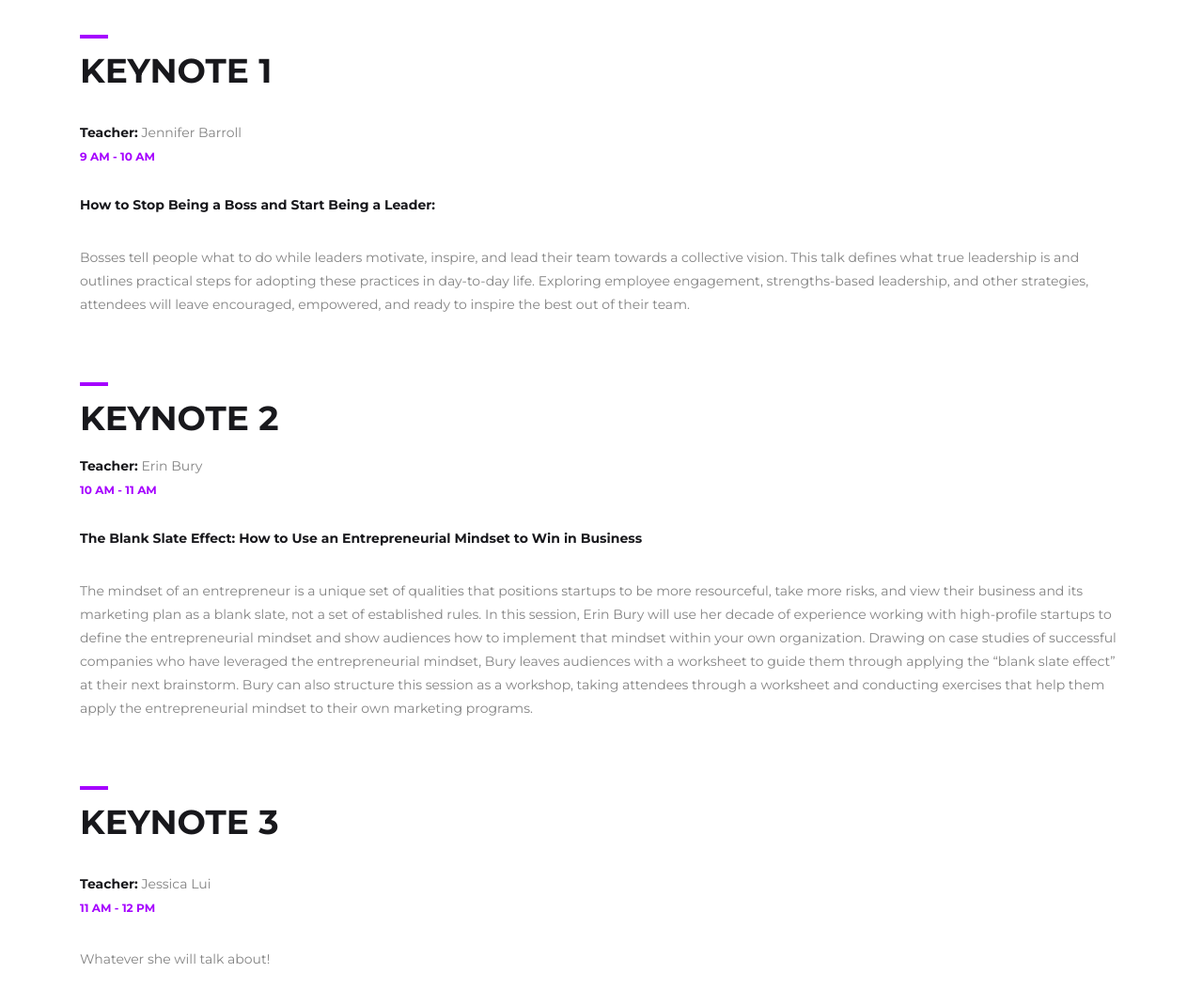
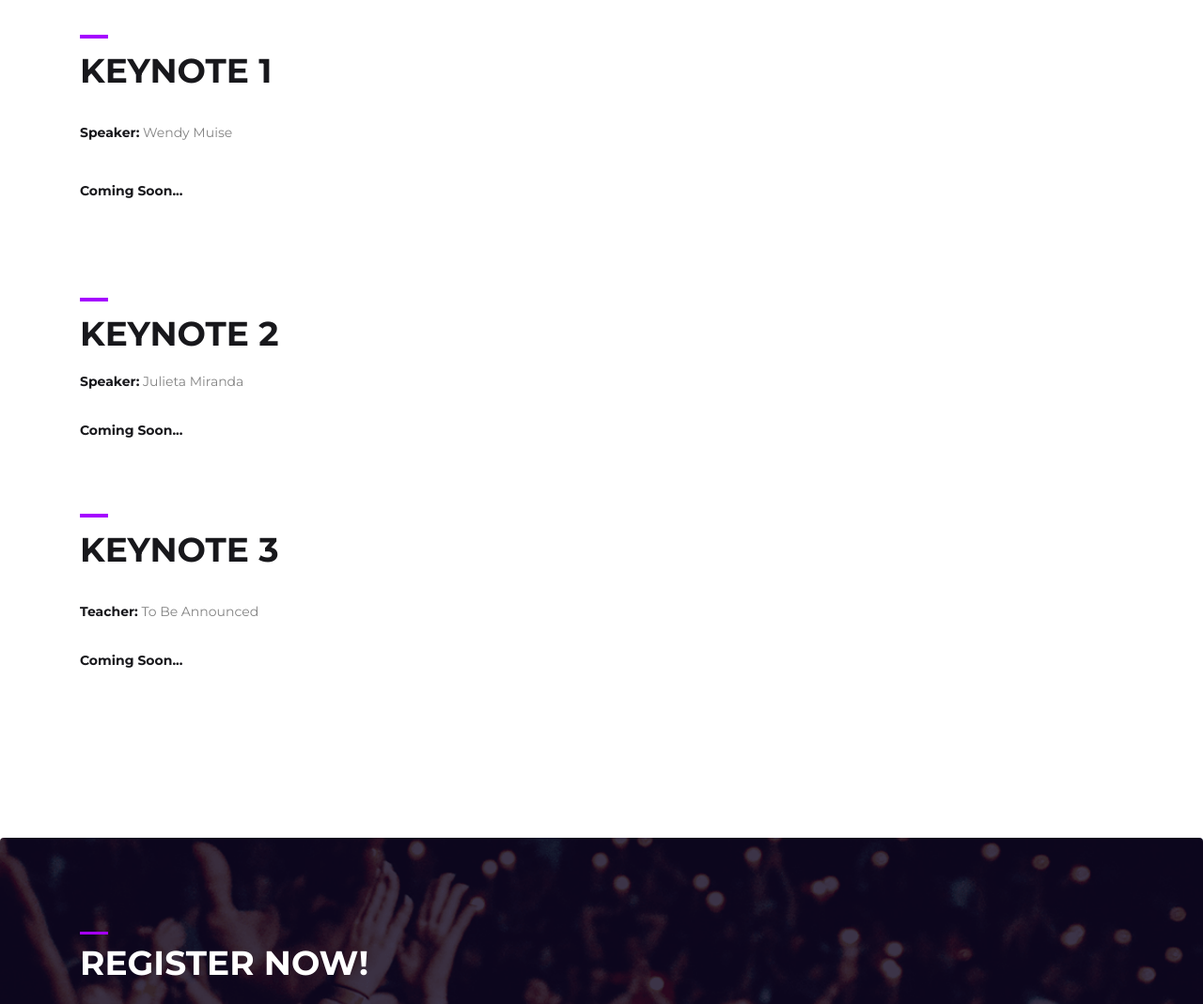
Before and after one commit to youthcomputing/LaunchWoodBuffaloWebsite, a website: page public/events.html in a window 1280 px wide. Shown: the part 560-1629 px from the top of the page at 94% size. Drawn offline with Linux system fonts and the light colour scheme; files that its build step writes are made by us from their sources; files whose address does not match are found by name.

Commit message:
Updated 2 of the speakers

```diff
--- a/public/events.html
+++ b/public/events.html
@@ -109,18 +109,17 @@
           <div class="event_info">
             <h5 class="event_title">KEYNOTE 1 </h5>
             <div class="speakers">
-              <strong>Teacher:</strong>
-              <span> Jennifer Barroll </span>
+              <strong>Speaker:</strong>
+              <span> Wendy Muise</span>
             </div>
-            <div class="event_date">9 AM - 10 AM</div>
+
           </div>
           <div class="event_word">
             <div class="row justify-content-center">
               <div class="col-md-12 col-12">
-                <h6>How to Stop Being a Boss and Start Being a Leader: </h6> <br />
+                <h6><h6>Coming Soon...</h6> <br />
 
-                Bosses tell people what to do while leaders motivate, inspire, and lead their team towards a collective vision. This talk defines what true leadership is and outlines practical steps for adopting these practices in day-to-day life. Exploring employee engagement, strengths-based leadership, and other strategies, attendees will leave encouraged, empowered, and ready to inspire the best out of their team.
-              </div>
+
             </div>
           </div>
         </div>
@@ -129,20 +128,15 @@
           <div class="event_info">
             <div class="event_title">KEYNOTE 2</div>
             <div class="speakers">
-              <strong>Teacher:</strong>
-              <span>Erin Bury</span>
+              <strong>Speaker:</strong>
+              <span>Julieta Miranda</span>
             </div>
-            <div class="event_date">10 AM - 11 AM</div>
+
           </div>
           <div class="event_word">
             <div class="row justify-content-center">
               <div class="col-md-12 col-12">
-                <h6>The Blank Slate Effect: How to Use an Entrepreneurial Mindset to Win in Business </h6> <br />
-                The mindset of an entrepreneur is a unique set of qualities that positions startups to be more resourceful, take more risks, and view their business and its marketing plan as a blank slate, not a set of established rules. In this session, Erin Bury will use her decade of experience working with high-profile startups to define the entrepreneurial mindset and show audiences how to implement that mindset within your own organization.
-
-Drawing on case studies of successful companies who have leveraged the entrepreneurial mindset, Bury leaves audiences with a worksheet to guide them through applying the “blank slate effect” at their next brainstorm.
-
-Bury can also structure this session as a workshop, taking attendees through a worksheet and conducting exercises that help them apply the entrepreneurial mindset to their own marketing programs.
+                <h6>Coming Soon...</h6>
               </div>
             </div>
           </div>
@@ -153,14 +147,14 @@ Bury can also structure this session as a workshop, taking attendees through a w
             <h5 class="event_title">Keynote 3</h5>
             <div class="speakers">
               <strong>Teacher:</strong>
-              <span>Jessica Lui</span>
+              <span>To Be Announced</span>
             </div>
-            <div class="event_date">11 AM - 12 PM</div>
+
           </div>
           <div class="event_word">
             <div class="row justify-content-center">
               <div class="col-md-12 col-12">
-                Whatever she will talk about!
+                <h6>Coming Soon...</h6>
               </div>
             </div>
           </div>
```
Also changed, not shown: public/index.html (+9 -9 lines), public/assets/img/speakers/JulietaM-Crop-640x640.jpg (added), public/assets/img/speakers/Wendy.jpg (added).
